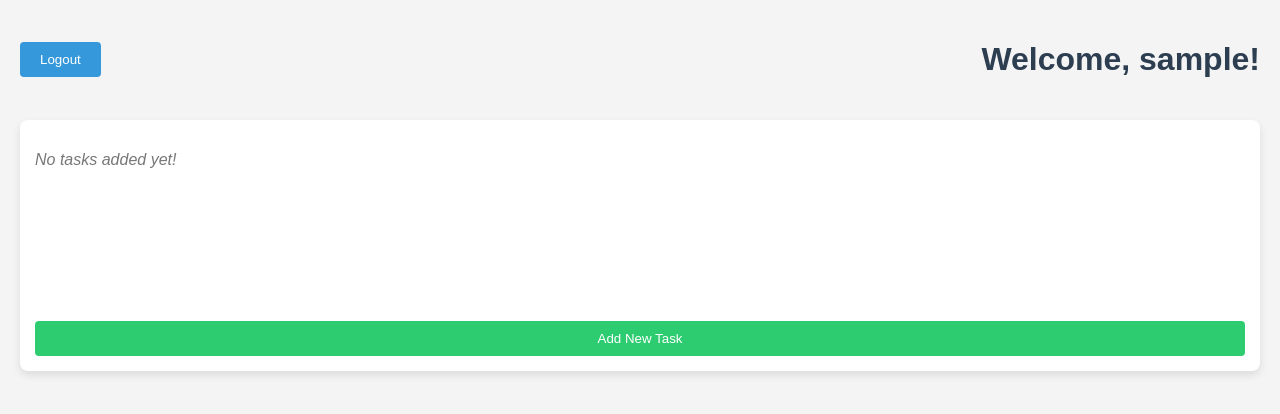
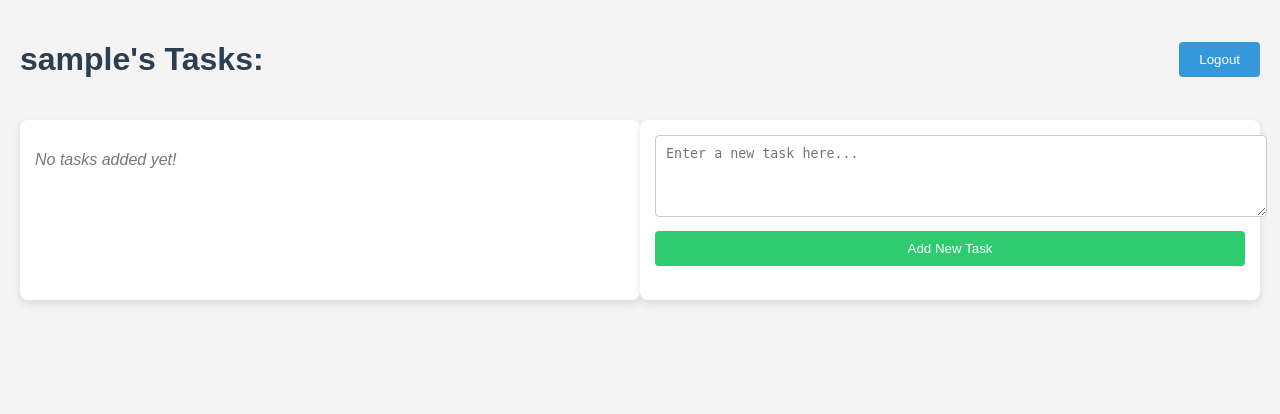
Before and after one commit to Tartsi/todoapp, a Django app: template frontend/templates/listings.html in a window 1280 px wide. Shown: the top 414 px of the page. Run offline with Django 5.2, Linux system fonts and the light colour scheme; the template is opened without the code that fills it, so the values that code supplies are empty; the visitor is signed in with stand-in values (Sample User, id 1).

Commit message:
Update listings-page CSS

```diff
--- a/frontend/static/listings.css
+++ b/frontend/static/listings.css
@@ -13,38 +13,38 @@ header {
     margin-bottom: 20px;
 }
 
-.return-link, .logout-button {
-    background-color: #3498db;
-    color: white;
-    padding: 10px 20px;
-    text-decoration: none;
-    border: none;
-    border-radius: 4px;
-    cursor: pointer;
-}
-
-.return-link:hover, .logout-button:hover {
-    background-color: #2980b9;
-}
-
 h1 {
     color: #2c3e50;
 }
 
-main {
+.container {
+    display: flex;
+    justify-content: space-between;
+}
+
+.task-list, .task-add {
     background-color: white;
     padding: 15px;
     border-radius: 8px;
     box-shadow: 0 4px 8px rgba(0,0,0,0.1);
+    width: 48%;
 }
 
 #todo-list {
-    min-height: 150px; /* Provides a minimum height for aesthetic purposes */
+    min-height: 150px;
 }
 
 .no-tasks {
     color: #777;
     font-style: italic;
+}
+
+textarea#new-task {
+    width: 100%;
+    margin-bottom: 10px;
+    padding: 10px;
+    border: 1px solid #ccc;
+    border-radius: 4px;
 }
 
 .add-task-button {
@@ -56,9 +56,22 @@ main {
     cursor: pointer;
     display: block;
     width: 100%;
-    margin-top: 20px;
 }
 
 .add-task-button:hover {
     background-color: #27ae60;
 }
+
+.logout-button, .return-link {
+    background-color: #3498db;
+    color: white;
+    padding: 10px 20px;
+    text-decoration: none;
+    border: none;
+    border-radius: 4px;
+    cursor: pointer;
+}
+
+.logout-button:hover, .return-link:hover {
+    background-color: #2980b9;
+}
--- a/frontend/templates/listings.html
+++ b/frontend/templates/listings.html
@@ -8,21 +8,26 @@
 </head>
 <body>
     <header>
-        <button onclick="logout()" class="logout-button">Logout</button>
         {% if user.is_authenticated %}
-            <h1>Welcome, {{ user.username }}!</h1>
+            <h1>{{ user.username }}'s Tasks:</h1>
         {% else %}
             <h1>Not Logged In</h1>
         {% endif %}
+        <button onclick="logout()" class="logout-button">Logout</button>
     </header>
 
     <main>
-        <section id="todo-list">
-            <!-- Dynamic list of tasks will be inserted here -->
-            <p class="no-tasks">No tasks added yet!</p>
-        </section>
+        <div class="container">
+            <section id="todo-list" class="task-list">
+                <p class="no-tasks">No tasks added yet!</p>
+                <!-- Example tasks could be dynamically inserted here -->
+            </section>
 
-        <button onclick="showAddTaskForm()" class="add-task-button">Add New Task</button>
+            <section class="task-add">
+                <textarea id="new-task" placeholder="Enter a new task here..." rows="4"></textarea>
+                <button onclick="addTask()" class="add-task-button">Add New Task</button>
+            </section>
+        </div>
     </main>
 
     <footer>
```
